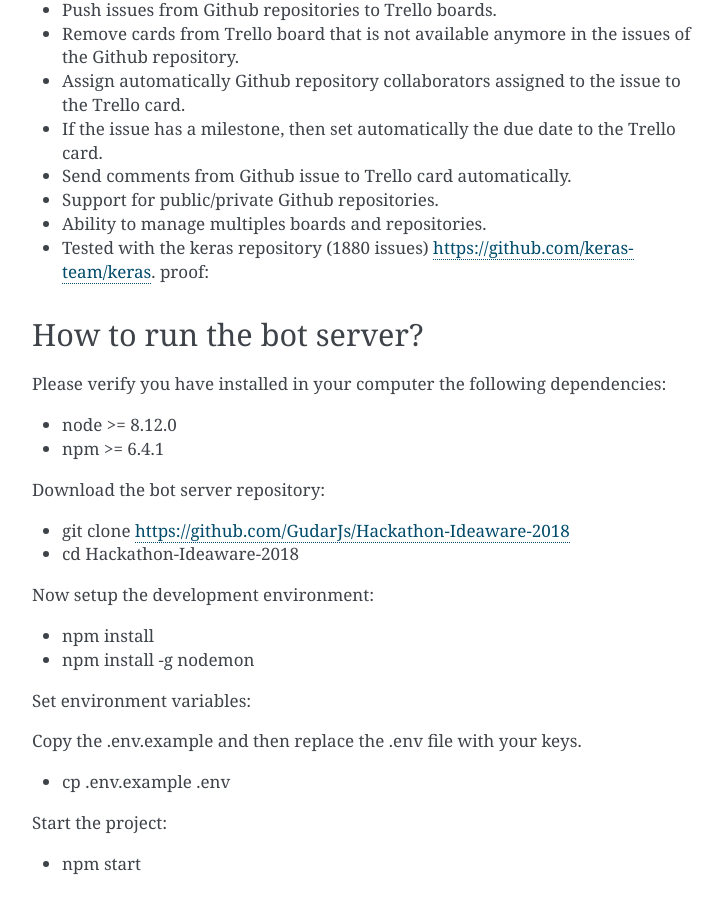
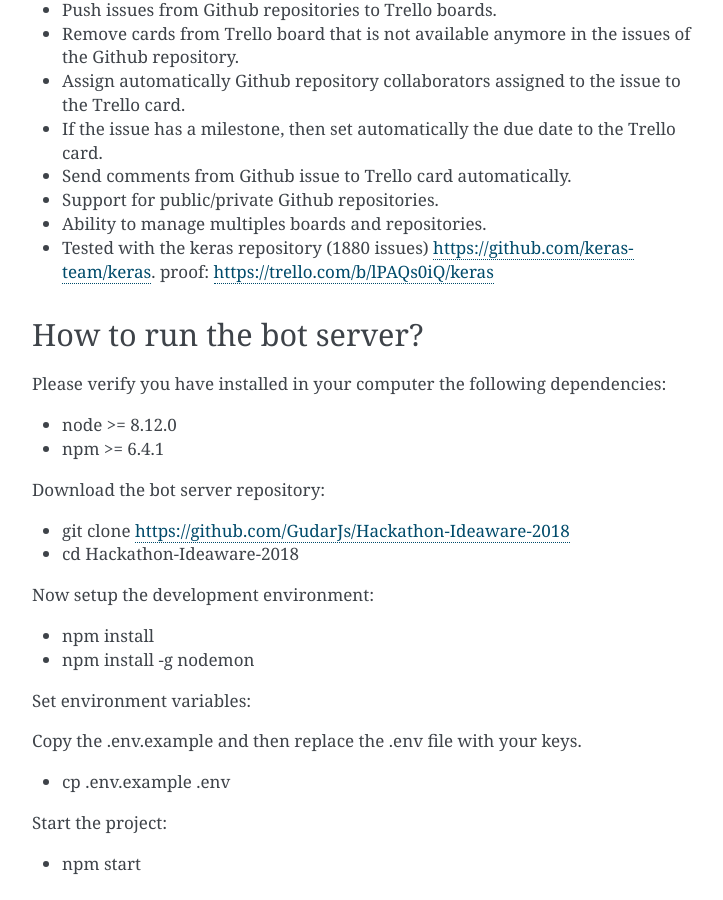
Before and after one commit to GudarJs/Hackathon-Ideaware-2018, a Sphinx documentation site: the page built from docs/index.rst, in a window 1280 px wide and 900 px high, scrolled down 386 px. Shown: the whole window, without its empty margins (388-1111 px from the left). Built offline with Sphinx 7.4.7, drawn with Linux system fonts in a browser that asks for light colours; some of the changed lines change nothing that is shown.

Commit message:
Update docs

```diff
--- a/docs/index.rst
+++ b/docs/index.rst
@@ -26,7 +26,7 @@
 - Send comments from Github issue to Trello card automatically.
 - Support for public/private Github repositories.
 - Ability to manage multiples boards and repositories.
-- Tested with the keras repository (1880 issues) https://github.com/keras-team/keras. proof:
+- Tested with the keras repository (1880 issues) https://github.com/keras-team/keras. proof: https://trello.com/b/lPAQs0iQ/keras
 
 How to run the bot server?
 ---------------------------
```
